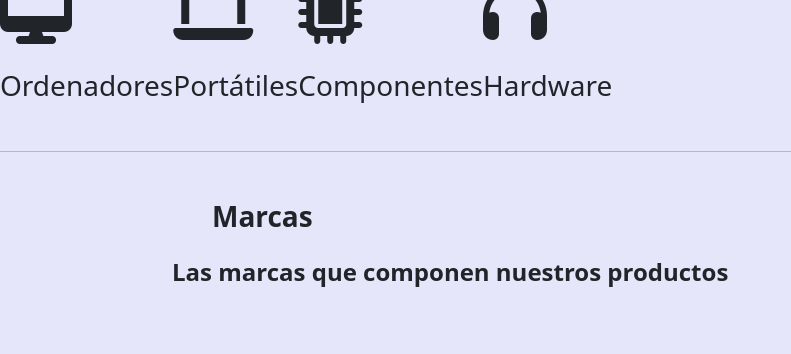
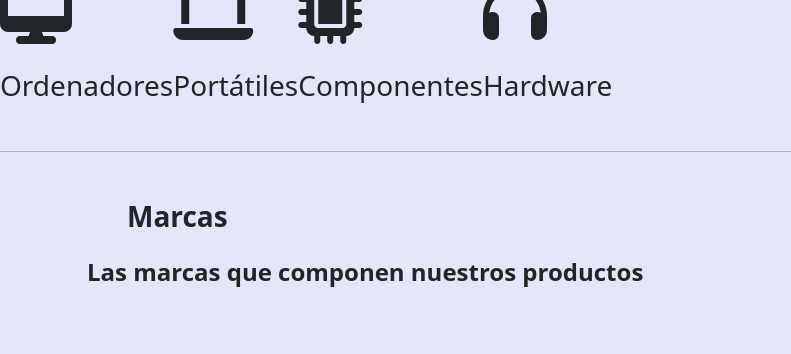
Before and after one commit to aaronhmn/TFG, a PHP site: page /inicioView.php in a window 1280 px wide. Shown: the part 1157-1511 px from the top of the page, without its empty margins (0-791 px from the left). Run offline with PHP 8.4, Linux system fonts and the light colour scheme.

Commit message:
cambio de diseño en marcas

```diff
--- a/view/inicioView.php
+++ b/view/inicioView.php
@@ -206,10 +206,10 @@ namespace views;
 
     <!--MARCAS-->
     <div class="container mt-5">
-      <div class="cuadradito" style="margin-left: 90px;">
+      <div class="cuadradito" style="margin-left: 5px;">
         <h3 style="margin-left:40px;"><b>Marcas</b></h3>
       </div>
-      <h4 style="margin-left: 90px; margin-top: 25px;"><b>Las marcas que componen nuestros productos</b></h4>
+      <h4 style="margin-left: 5px; margin-top: 25px;"><b>Las marcas que componen nuestros productos</b></h4>
 
       <div class="row" style="margin-top: 70px">
         <div class="col-md-3 logo-container">
```
